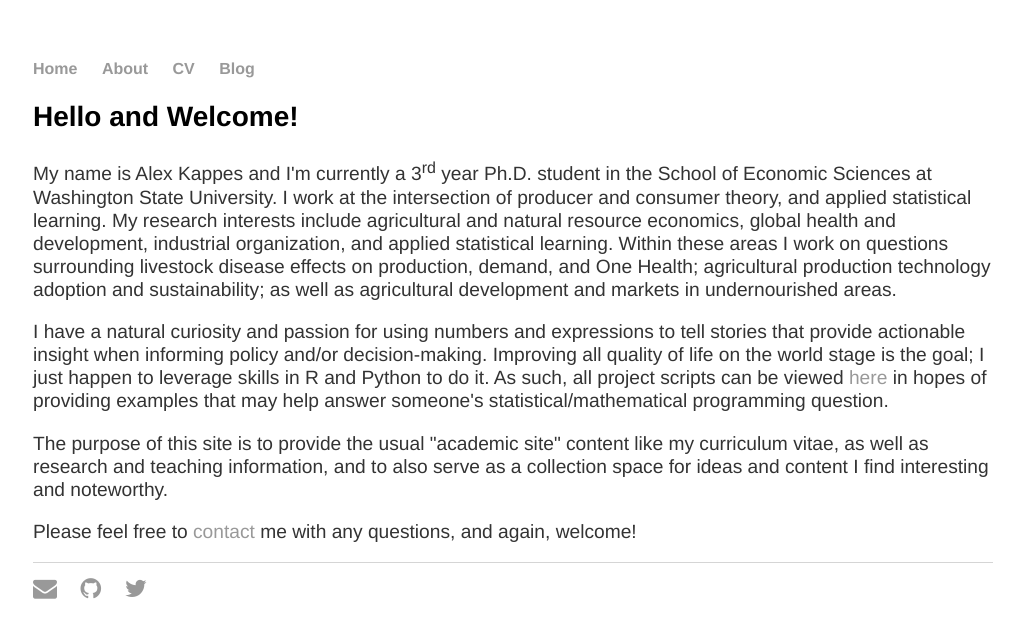
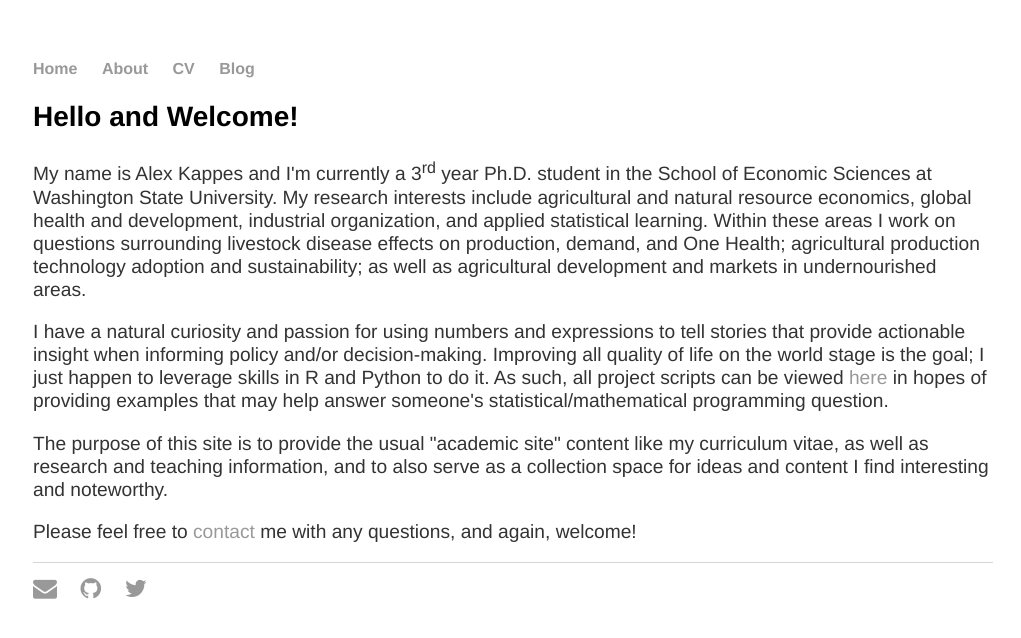
Before and after one commit to AJKappes/AJKappes.github.io, a Jekyll site: the page index.html, which Jekyll copies as it is, in a window 1280 px wide. Shown: the top 638 px of the page, without its empty margins (127-1148 px from the left). Built offline with Jekyll 4.4.1, drawn with Linux system fonts in a browser that asks for light colours.

Commit message:
update home

```diff
--- a/index.html
+++ b/index.html
@@ -21,7 +21,7 @@
 
 	<h2>Hello and Welcome!</h2>
 
-		<p>My name is Alex Kappes and I'm currently a 3<sup>rd</sup> year Ph.D. student in the School of Economic Sciences at Washington State University. I work at the intersection of producer and consumer theory, and applied statistical learning. My research interests include agricultural and natural resource economics, global health and development, industrial organization, and applied statistical learning. Within these areas I work on questions surrounding livestock disease effects on production, demand, and One Health; agricultural production technology adoption and sustainability; as well as agricultural development and markets in undernourished areas. </p>
+		<p>My name is Alex Kappes and I'm currently a 3<sup>rd</sup> year Ph.D. student in the School of Economic Sciences at Washington State University. My research interests include agricultural and natural resource economics, global health and development, industrial organization, and applied statistical learning. Within these areas I work on questions surrounding livestock disease effects on production, demand, and One Health; agricultural production technology adoption and sustainability; as well as agricultural development and markets in undernourished areas. </p>
 
 		<p>I have a natural curiosity and passion for using numbers and expressions to tell stories that provide actionable insight when informing policy and/or decision-making. Improving all quality of life on the world stage is the goal; I just happen to leverage skills in R and Python to do it. As such, all project scripts can be viewed <a href="https://github.com/AJKappes">here</a> in hopes of providing examples that may help answer someone's statistical/mathematical programming question.</p>
 
```
